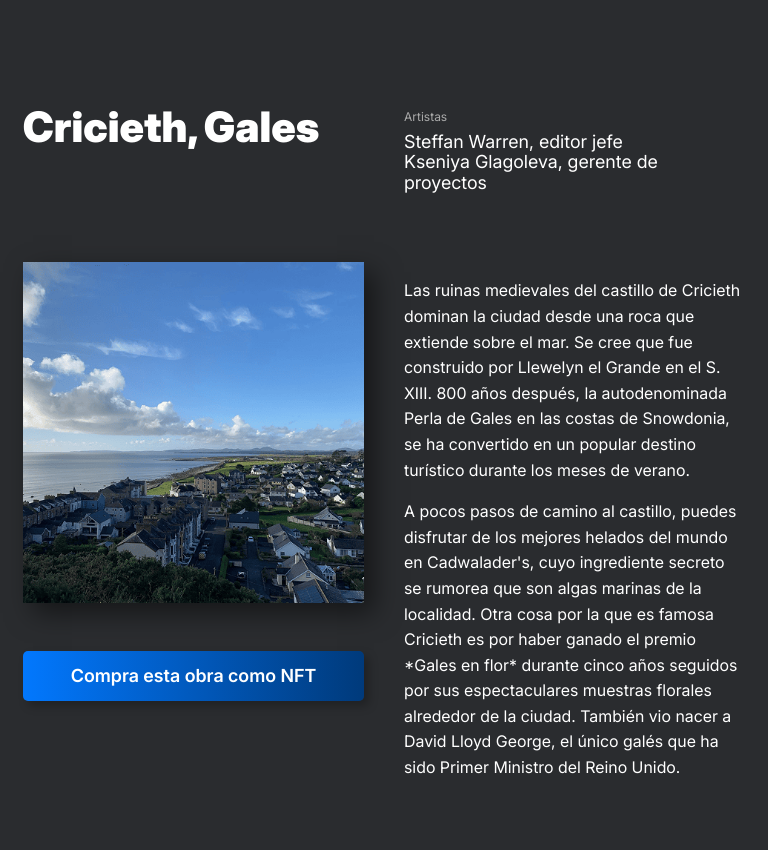
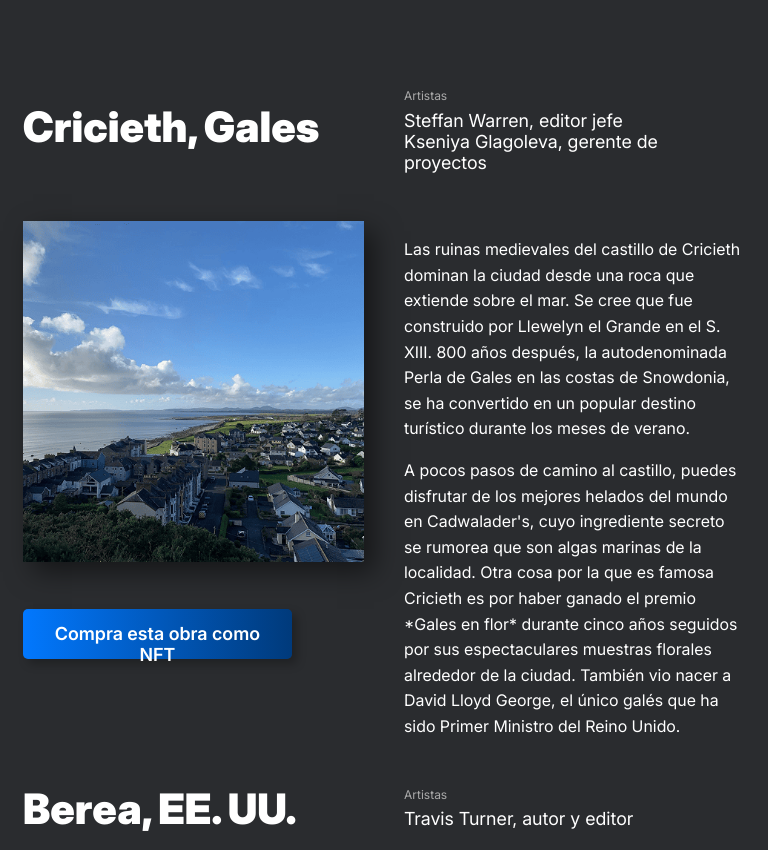
Before and after one commit to XxzanrockxX/web_project_homeland, a plain HTML site: page index.html in a window 768 px wide. Shown: the part 2854-3704 px from the top of the page. Drawn offline with Linux system fonts and the light colour scheme.

Commit message:
Refactor grid layout for places section; update template areas and improve responsiveness

```diff
--- a/blocks/media.css
+++ b/blocks/media.css
@@ -94,6 +94,12 @@
 
   .places__container {
     padding: 0 3% 2%;
+    grid-template-columns: 1fr 1fr;
+    grid-template-rows: auto 340px 1fr;
+    grid-template-areas:
+      "title author"
+      "image text"
+      "button text";
   }
 
   .places__tittle {
@@ -101,8 +107,14 @@
   }
 
   .places__button {
-    grid-column: 1/4;
-    grid-row: 4;
+    /* grid-column: 1/4; */
+    /* grid-row: 4; */
     max-height: 20px;
   }
 }
+
+@media screen and (max-width: 1023px) and (min-width: 769px) {
+  .places__container {
+    grid-template-rows: auto 390px 1fr;
+  }
+}
--- a/blocks/places.css
+++ b/blocks/places.css
@@ -9,8 +9,12 @@
 .places__container {
   max-width: 984px;
   display: grid;
-  grid-template-columns: repeat(6, 1fr);
-  grid-template-rows: 125px repeat(3, 1fr) 50px;
+  grid-template-columns: repeat(2, 1fr);
+  grid-template-rows: auto 460px 1fr;
+  grid-template-areas:
+    "title author"
+    "image text"
+    "button text";
   gap: 48px 40px;
   padding-bottom: 9%;
 }
@@ -23,13 +27,12 @@
   max-width: 500px;
   grid-column: 1 / 4;
   grid-row: 1;
+  grid-area: title;
 }
 
 .places__image {
   max-width: 460px;
   max-height: 460px;
-  grid-column: 1 / 4;
-  grid-row: 2 / 5;
 }
 
 .places__image-item {
@@ -59,6 +62,9 @@
   grid-row: 5;
   text-align: center;
   transition: box-shadow 0.3s ease, color 0.5s ease;
+  grid-area: button;
+  height: fit-content;
+  width: 70%;
 }
 
 .places__button:hover {
@@ -74,6 +80,7 @@
   margin: 0;
   text-decoration: none;
   grid-column: span 3;
+  grid-area: author;
 }
 
 .places__link-title {
@@ -97,4 +104,5 @@
   grid-column: span 3;
   grid-row: span 3;
   margin: 0;
+  grid-area: text;
 }
```
